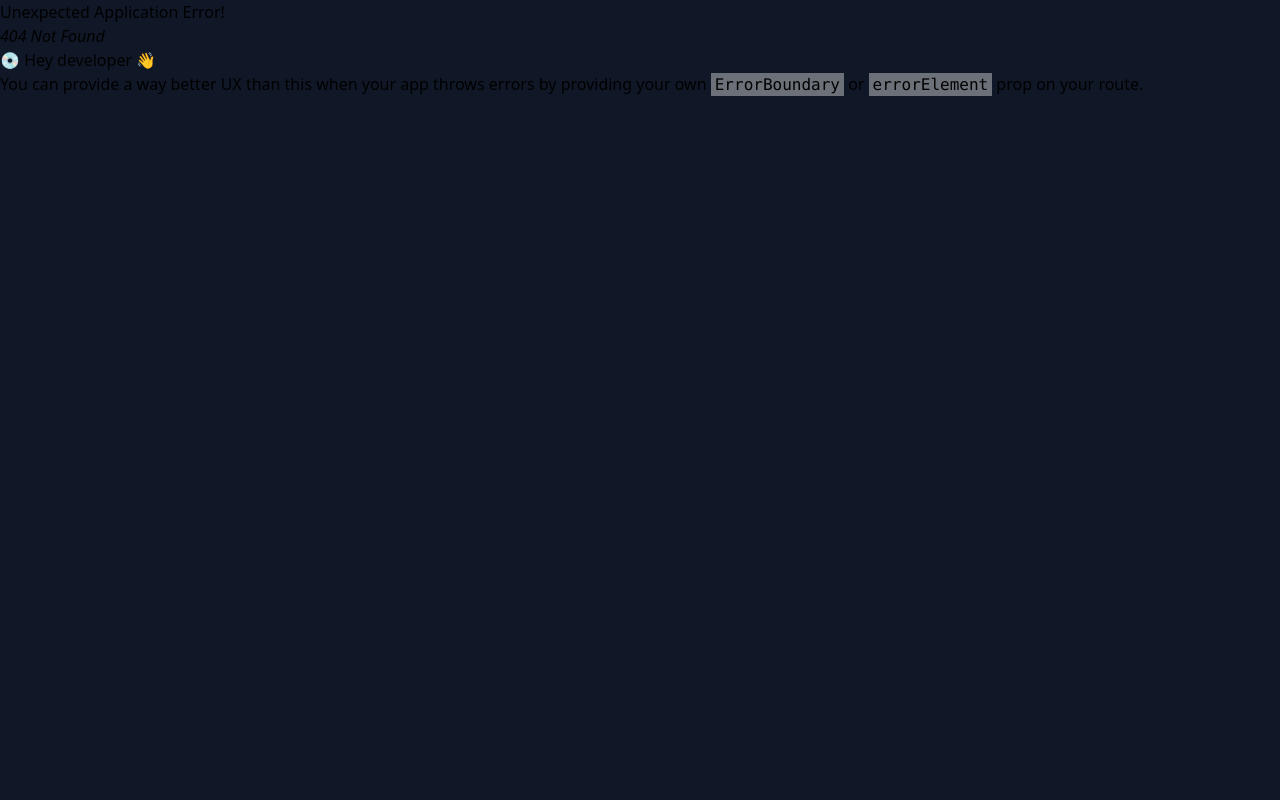
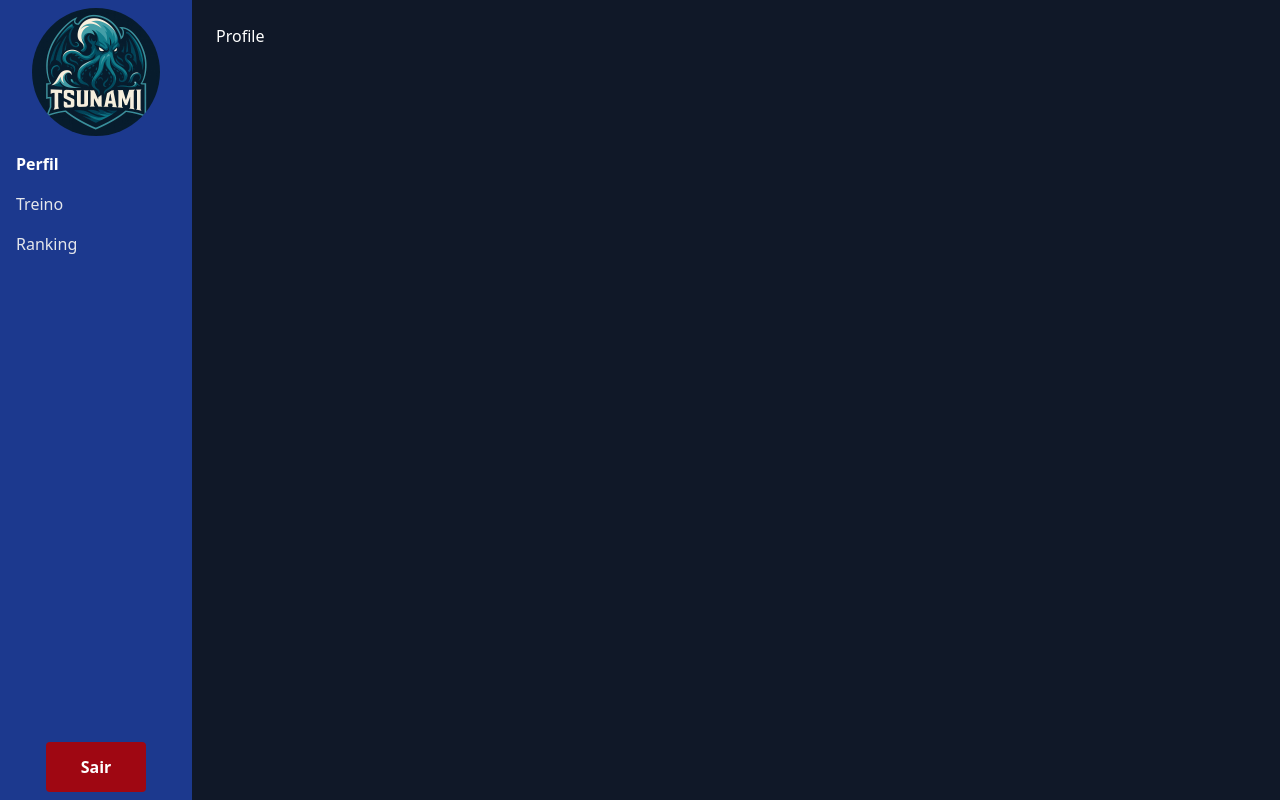
Before and after one commit to FelipeAugusto1303/tsunami-app, a React (Vite) app: page /player in a window 1280 px wide. Before the commit this address had no page. Built offline with nearby package versions, Linux system fonts and the light colour scheme.

Commit message:
feat: main menu

```diff
--- /dev/null
+++ b/src/components/menu-link/index.tsx
@@ -0,0 +1,23 @@
+// src/components/MenuLink.tsx
+import React from "react";
+import { Link, useResolvedPath, useMatch } from "react-router-dom";
+
+type Props = {
+  to: string;
+  children: React.ReactNode;
+  className?: string;
+  activeClassName?: string;
+  end?: boolean;
+};
+
+export default function MenuLink({ to, children, className = "", activeClassName = "text-white font-semibold", end = false }: Props) {
+  const resolved = useResolvedPath(to);
+  // Checa se a rota corresponde (end true = match exact)
+  const match = useMatch({ path: resolved.pathname, end });
+
+  return (
+    <Link to={to} className={`${className} ${match ? activeClassName : "text-gray-200"}`}>
+      {children}
+    </Link>
+  );
+}
--- a/src/index.css
+++ b/src/index.css
@@ -4,19 +4,15 @@
 @tailwind components;
 @tailwind utilities;
 
-@layer base {
-  body {
-    @apply m-0 bg-gray-900;
-  }
-}
-
-
-* {
+body {
   margin: 0;
   padding: 0;
   box-sizing: border-box;
 }
 
-body {
-  margin: 0;
+.app, .container, #root {
+  border: 0 !important;
+  box-shadow: none !important;
+  outline: none !important;
+  padding: 0 !important;
 }
--- /dev/null
+++ b/src/pages/about/index.tsx
@@ -0,0 +1,9 @@
+import React from 'react';
+
+// import { Container } from './styles';
+
+const About: React.FC = () => {
+  return <div />;
+}
+
+export default About;
--- /dev/null
+++ b/src/pages/generalInfo/index.tsx
@@ -0,0 +1,9 @@
+import React from 'react';
+
+// import { Container } from './styles';
+
+const GeneralInfo: React.FC = () => {
+  return <div className='text-white'>Profile</div>;
+}
+
+export default GeneralInfo;
--- a/src/pages/login/index.tsx
+++ b/src/pages/login/index.tsx
@@ -46,7 +46,7 @@ const Login: React.FC = () => {
       localStorage.setItem("player", JSON.stringify(playerData));
 
       // 4) Redirecionar se quiser
-      navigate("/dashboard");
+      navigate("/player/");
     } catch (err: any) {
       console.error("Erro ao logar:", err);
 
@@ -61,7 +61,7 @@ const Login: React.FC = () => {
   }
 
   return (
-    <div className="flex flex-col gap-10 items-center justify-center w-full bg-gray-900 p-8">
+    <div className="flex flex-col gap-2 items-center justify-center w-full h-screen bg-gray-900 p-8">
       <div>
         <div className="flex items-center justify-center">
           <img
@@ -72,7 +72,7 @@ const Login: React.FC = () => {
       </div>
       <form
         onSubmit={handleSubmit}
-        className="flex flex-col gap-3 space-y-12 w-150 mx-auto"
+        className="flex flex-col space-y-2 w-150 mx-auto"
       >
         {/* Email */}
         <div className="flex flex-col items-start gap-2 w-full">
@@ -124,7 +124,7 @@ const Login: React.FC = () => {
           <button
             type="button"
             onClick={() => navigate("/register")}
-            className="w-100 mt-10 min-h-10 inline-flex items-center justify-center rounded-md px-4 py-2 text-sm font-medium text-white shadow-sm hover:text-blue-400/40 focus:outline-none focus:ring-2 focus:ring-gray-100"
+            className="w-100 mt-1 min-h-10 inline-flex items-center justify-center rounded-md px-4 py-2 text-sm font-medium text-white shadow-sm hover:text-blue-400/40 focus:outline-none focus:ring-2 focus:ring-gray-100"
           >
             Cadastrar
           </button>
--- /dev/null
+++ b/src/pages/menu/index.tsx
@@ -0,0 +1,58 @@
+import React from "react";
+import { Outlet } from "react-router-dom";
+import MenuLink from "../../components/menu-link";
+import logo from "../../../public/logo.jpeg";
+
+const Menu: React.FC = () => {
+  return (
+    <div className="flex min-h-screen w-full m-0 p-0 bg-gray-900">
+      <nav className="w-48 min-h-screen bg-blue-900 p-2 flex flex-col items-start ">
+        {/* imagem */}
+        <div className="flex items-center justify-center w-full">
+          <img
+            src={logo}
+            alt="logo"
+            className="w-32 h-32 object-cover rounded-full mb-2"
+          />
+        </div>
+
+        {/* bloco de opções: gap garante espaçamento entre os itens */}
+        <div className="flex flex-col items-center w-full">
+          <MenuLink
+            to=""
+            end
+            className="flex h-10 block w-full text-start px-2 py-2 rounded hover:bg-white hover:font-bold hover:text-black"
+          >
+            Perfil
+          </MenuLink>
+          <MenuLink
+            to="about"
+            className="flex h-10 block w-full text-left px-2 py-2 rounded hover:bg-white hover:font-bold hover:text-black"
+          >
+            Treino
+          </MenuLink>
+          <MenuLink
+            to="dashboard"
+            className="flex h-10 block w-full text-left px-2 py-2 rounded hover:bg-white hover:font-bold hover:text-black"
+          >
+            Ranking
+          </MenuLink>
+        </div>
+        <div className="flex flex-1 items-end justify-center w-full">
+          <button
+            className="text-white font-bold bg-red-800 w-[100px] h-[50px] rounded"
+            onClick={() => console.log("aqui")}
+          >
+            Sair
+          </button>
+        </div>
+      </nav>
+
+      <main className="flex-1 min-h-screen m-0 p-6">
+        <Outlet />
+      </main>
+    </div>
+  );
+};
+
+export default Menu;
--- a/src/pages/register/index.tsx
+++ b/src/pages/register/index.tsx
@@ -120,7 +120,7 @@ const Register: React.FC = () => {
   }
 
   return (
-    <div className="flex flex-col gap-10 items-center w-full bg-gray-900 p-8">
+    <div className="flex flex-col gap-10 items-center w-full h-screen bg-gray-900 p-8">
       <div>
         <div className="flex items-center justify-center">
           <img
@@ -131,13 +131,13 @@ const Register: React.FC = () => {
         <h1 className="text-3xl text-white font-semibold mb-4">
           Formulario de cadastro de Jogador
         </h1>
-        <p className="text-sm text-gray-300 mb-10">
+        <p className="text-sm text-gray-300 mb-4">
           Preencha os dados do jogador.
         </p>
       </div>
       <form
         onSubmit={handleSubmit}
-        className="flex flex-col gap-3 space-y-12 w-4/5 mx-auto"
+        className="flex flex-col gap-3 w-4/5 mx-auto"
       >
         {/* Nome */}
         <div className="flex flex-col items-start gap-2 w-full">
@@ -324,7 +324,7 @@ const Register: React.FC = () => {
           <button
             type="button"
             onClick={() => navigate(-1)}
-            className="w-100 mt-10 min-h-10 inline-flex items-center justify-center rounded-md px-4 py-2 text-sm font-medium text-white shadow-sm hover:text-blue-400/40 focus:outline-none focus:ring-2 focus:ring-gray-100"
+            className="w-100 mt-1 min-h-10 inline-flex items-center justify-center rounded-md px-4 py-2 text-sm font-medium text-white shadow-sm hover:text-blue-400/40 focus:outline-none focus:ring-2 focus:ring-gray-100"
           >
             Voltar
           </button>
--- a/src/routes/routes.tsx
+++ b/src/routes/routes.tsx
@@ -2,11 +2,13 @@ import { createBrowserRouter, type RouteObject } from "react-router";
 import App from "../App";
 import Register from "../pages/register";
 import Login from "../pages/login";
-
+import Menu from "../pages/menu";
+import About from "../pages/about";
+import GeneralInfo from "../pages/generalInfo";
 
 export const UserRole = {
   ADM: "ADM",
-    PLAYER: "PLAYER"
+  PLAYER: "PLAYER",
 } as const;
 
 export type AppRouteObject = RouteObject & {
@@ -14,28 +16,49 @@ export type AppRouteObject = RouteObject & {
   active?: boolean;
   label?: string;
   children?: AppRouteObject[];
-}
+};
 
 const routes: AppRouteObject[] = [
   {
-        path: '/',
-        element: <Login/>,
+    path: "/",
+    element: <Login />,
     usersPermitted: [UserRole.ADM, UserRole.PLAYER],
     active: true,
-        label: "Informacoes gerais"
+    label: "Informacoes gerais",
   },
   {
-        path: '/register',
-        element: <Register/>,
+    path: "/register",
+    element: <Register />,
     usersPermitted: [UserRole.ADM, UserRole.PLAYER],
     active: true,
-        label: "cadastro de usuarios"
-    }
-]
+    label: "cadastro de usuarios",
+  },
+  {
+    path: "/player",
+    element: <Menu />,
+    usersPermitted: [UserRole.ADM, UserRole.PLAYER],
+    active: true,
+    children: [
+      {
+        index: true,
+        path: "",
+        element: <GeneralInfo />,
+        usersPermitted: [UserRole.ADM, UserRole.PLAYER],
+        active: true,
+      },
+      {
+        path: "about",
+        element: <About />,
+        usersPermitted: [UserRole.ADM, UserRole.PLAYER],
+        active: true,
+      },
+    ],
+  },
+];
 
-const filteredRoutes: AppRouteObject[] = routes.filter(route => {
+const filteredRoutes: AppRouteObject[] = routes.filter((route) => {
   //TODO: Pegar a role do usuario logado no local storage ou api context
-    return route.active && route.usersPermitted?.includes(UserRole.ADM)
-})
+  return route.active && route.usersPermitted?.includes(UserRole.ADM);
+});
 
 export const router = createBrowserRouter(filteredRoutes);
```
Lines whose indentation alone changed are shown as unchanged.
